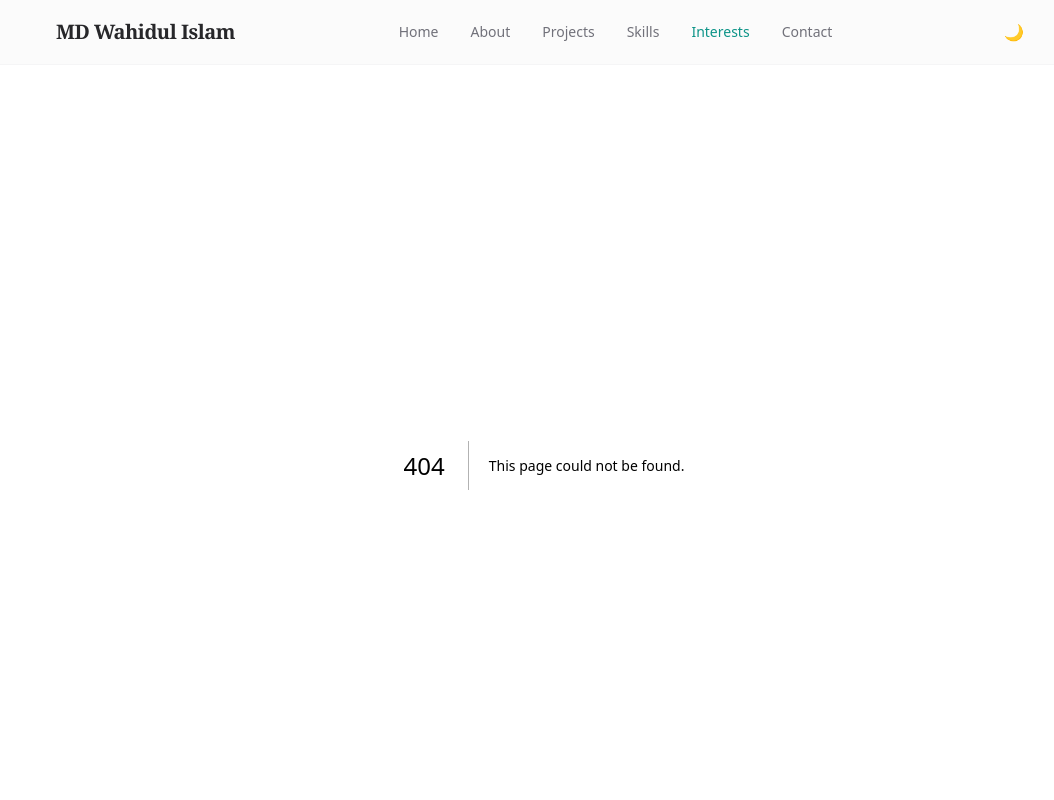
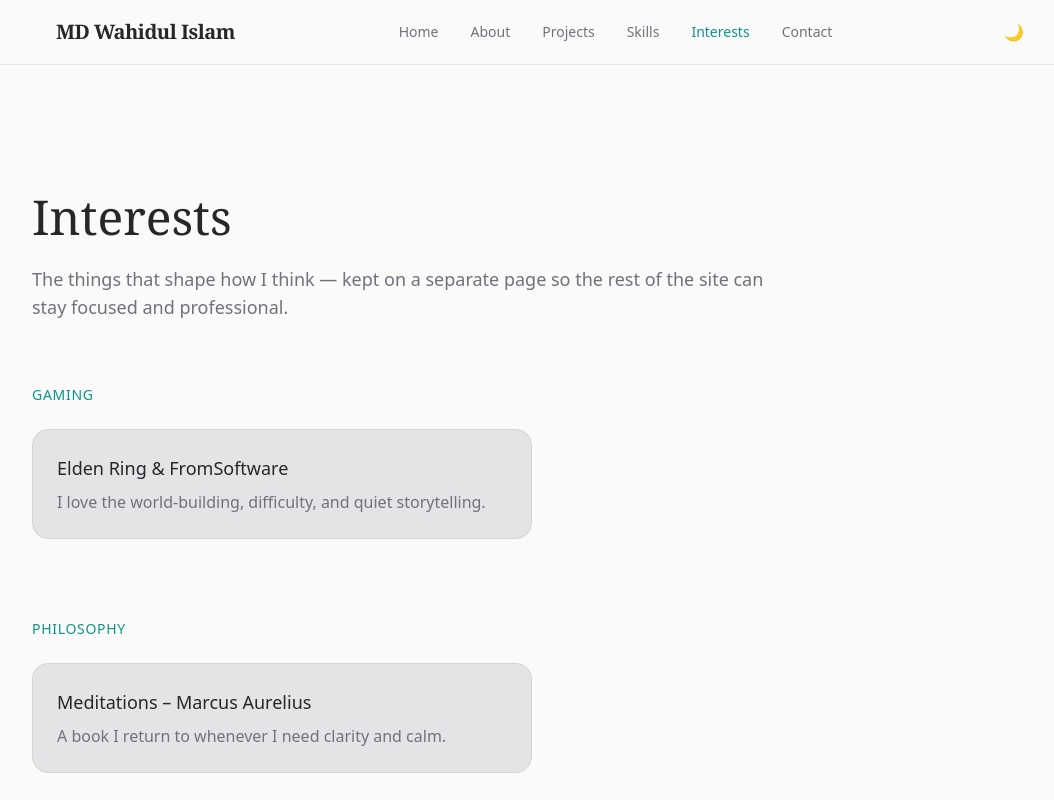
Before and after one commit to Stray3rdBorn/Portfolio-2026, a Next.js app in the folder portfolio/: page /interests in a window 1280 px wide. Before the commit this address had no page. Shown: the top 800 px of the page, without its empty margins (96-1150 px from the left). Built offline with nearby package versions, Linux system fonts and the light colour scheme.

Commit message:
Fix broken interests page link

```diff
--- a/portfolio/app/globals.css
+++ b/portfolio/app/globals.css
@@ -1,7 +1,7 @@
 @import "tailwindcss";
 
 @theme {
-  /* Your existing palette — unchanged */
+  /* color palette*/
   --color-black: #09090b;
   --color-white: #fafafa;
   --color-zinc-50: #fafafa;
@@ -21,9 +21,11 @@
   --color-turquoise-light: #14b8a6;
   --color-turquoise-dark: #0f766e;
 
-  /* Semantic — these swap between themes */
+  /* semantic tokens */
   --color-bg: var(--color-white);
-  --color-surface: var(--color-zinc-100);
+
+  --color-surface: var(--color-zinc-200);
+
   --color-border: var(--color-zinc-300);
   --color-text: var(--color-zinc-800);
   --color-muted: var(--color-zinc-500);
@@ -34,7 +36,9 @@
 /* Dark overrides — only the semantic tokens change */
 .dark {
   --color-bg: var(--color-black);
-  --color-surface: var(--color-zinc-900);
+
+  --color-surface: var(--color-zinc-800);
+
   --color-text: var(--color-zinc-200);
   --color-muted: var(--color-zinc-400);
   --color-accent: var(--color-turquoise-light);
@@ -59,7 +63,7 @@ body {
 }
 
 * {
-  transition-property: background-color, border-color, color, fill, stroke;
+  transition-property: background-color;
   transition-timing-function: cubic-bezier(0.4, 0, 0.2, 1);
   transition-duration: 200ms;
 }
--- a/portfolio/app/interest/page.tsx
+++ b/portfolio/app/interests/page.tsx
@@ -6,7 +6,6 @@ export const metadata = {
 };
 
 export default function InterestsPage() {
-  // Group by category for a clean layout
   const categories = Array.from(new Set(interests.map((i) => i.category)));
 
   return (
@@ -33,7 +32,7 @@ export default function InterestsPage() {
                 .map((item) => (
                   <div
                     key={item.id}
-                    className="rounded-2xl border border-surface bg-surface p-6"
+                    className="rounded-2xl border border-border bg-surface p-6"
                   >
                     <h3 className="text-lg font-medium">{item.title}</h3>
                     <p className="mt-2 text-muted">{item.description}</p>
```
